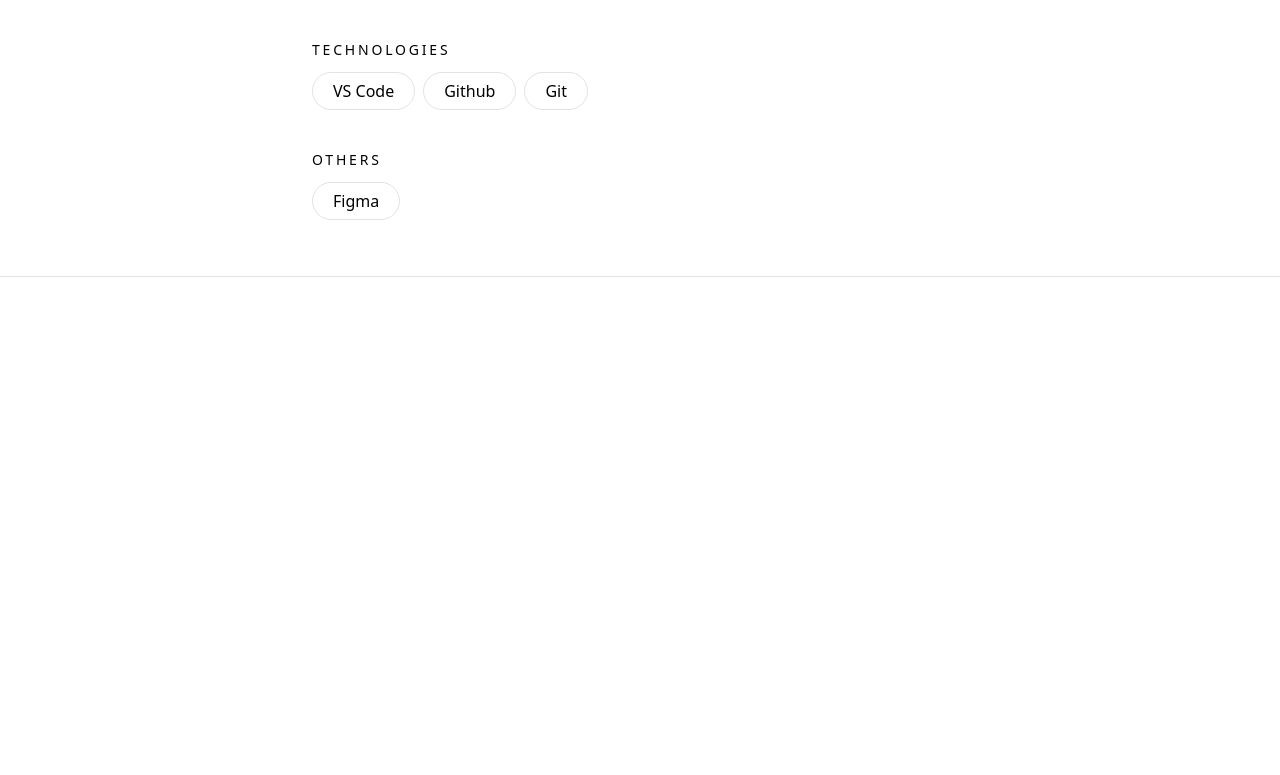
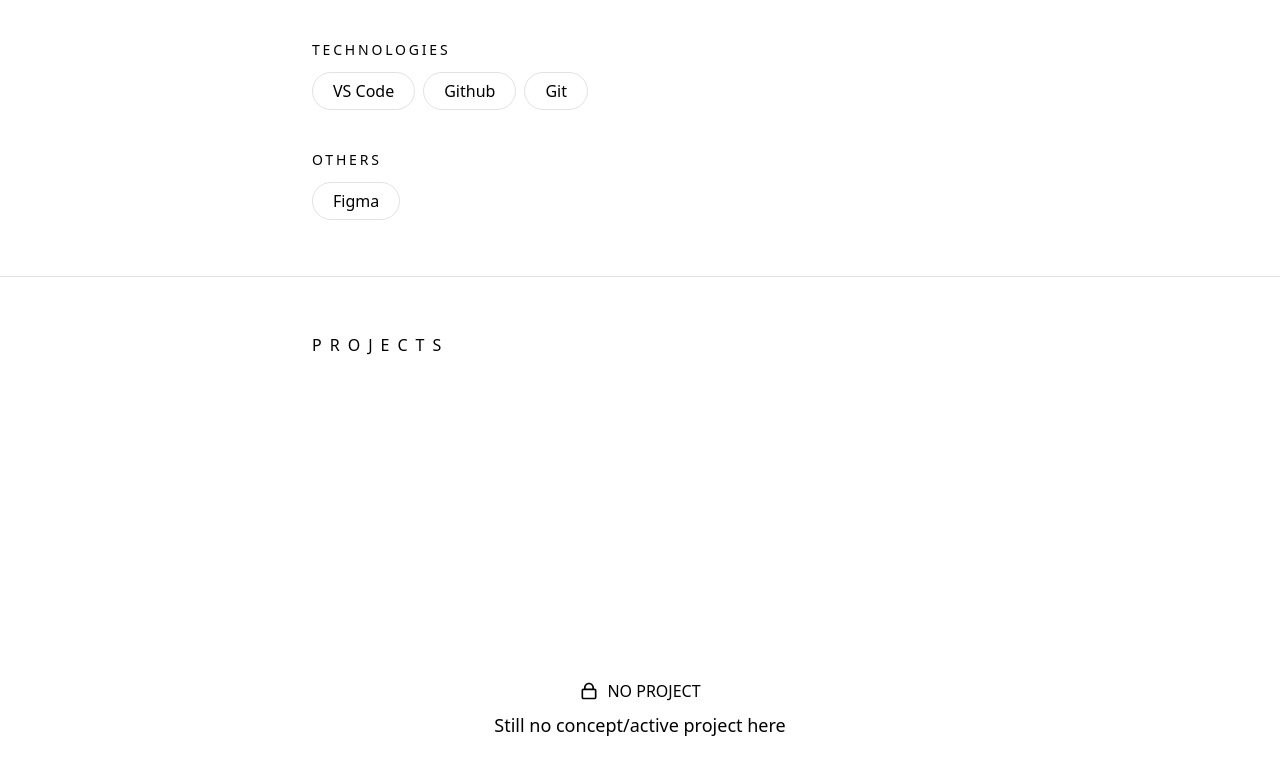
Before and after one commit to ryaand/portfolio, a Next.js app: page / in a window 1280 px wide. Shown: the part 1846-2621 px from the top of the page. Built offline with nearby package versions, Linux system fonts and the light colour scheme.

Commit message:
feat: add project section

```diff
--- /dev/null
+++ b/src/Components/ProjectSection/index.js
@@ -0,0 +1,40 @@
+"use client"
+
+import { easeOut, motion } from "motion/react"
+
+const ProjectSection = () => {
+    return (
+        <section className="w-screen h-screen flex justify-center items-center border-b border-zinc-400/30">
+            <div className="flex flex-col h-full w-full p-14 gap-10 max-w-3xl">
+                <motion.div
+                    initial={{ opacity: 0, x: -5 }}
+                    whileInView={{ opacity: 1, x: 0 }}
+                    viewport={{ margin: "-100px" }}
+                    transition={{ duration: 0.7 }}
+                    className="font-extralight tracking-[0.5em]">
+                    PROJECTS
+                </motion.div>
+                <motion.div
+                    initial={{ opacity: 0, y: 5 }}
+                    whileInView={{ opacity: 1, y: 0 }}
+                    viewport={{ margin: "-400px" }}
+                    transition={{ duration: 0.7, ease:easeOut }}
+                    className="opacity-60 flex flex-col h-full items-center justify-center gap-2">
+                    <div className="flex font-extralight justify-center w-fit items-center gap-2">
+                        <svg xmlns="http://www.w3.org/2000/svg" x="0px" y="0px" width="20" height="20" viewBox="0 0 24 24">
+                            <path d="M 12 2 C 8.6983746 2 6 4.6983746 6 8 L 6 9 L 5.5 9 C 4.1309372 9 3 10.130937 3 11.5 L 3 19.5 C 3 20.869063 4.1309372 22 5.5 22 L 18.5 22 C 19.869063 22 21 20.869063 21 19.5 L 21 11.5 C 21 10.130937 19.869063 9 18.5 9 L 18 9 L 18 8 C 18 4.6983746 15.301625 2 12 2 z M 12 4 C 14.220375 4 16 5.7796254 16 8 L 16 9 L 8 9 L 8 8 C 8 5.7796254 9.7796254 4 12 4 z M 5.5 11 L 6.8320312 11 A 1.0001 1.0001 0 0 0 7.1582031 11 L 16.832031 11 A 1.0001 1.0001 0 0 0 17.158203 11 L 18.5 11 C 18.786937 11 19 11.213063 19 11.5 L 19 19.5 C 19 19.786937 18.786937 20 18.5 20 L 5.5 20 C 5.2130628 20 5 19.786937 5 19.5 L 5 11.5 C 5 11.213063 5.2130628 11 5.5 11 z"></path>
+                        </svg>
+                        <div>
+                            NO PROJECT
+                        </div>
+                    </div>
+                    <div className="text-lg">
+                        Still no concept/active project here
+                    </div>
+                </motion.div>
+            </div>
+        </section>
+    )
+}
+
+export default ProjectSection
--- a/src/app/page.js
+++ b/src/app/page.js
@@ -2,6 +2,7 @@
 
 import AboutSection from "@/Components/AboutSection";
 import HeroSection from "@/Components/HeroSection";
+import ProjectSection from "@/Components/ProjectSection";
 import SkillsSection from "@/Components/SkillsSection";
 
 export default function Home() {
@@ -10,6 +11,7 @@
       <HeroSection></HeroSection>
       <AboutSection></AboutSection>
       <SkillsSection></SkillsSection>
+      <ProjectSection></ProjectSection>
     </section>
   );
 }
```
